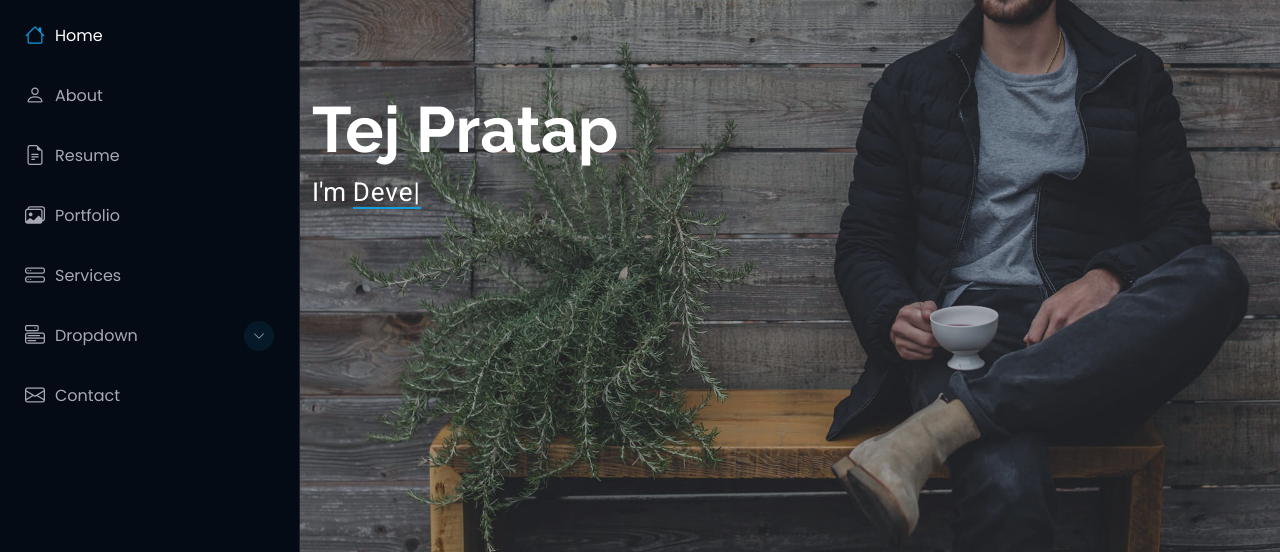
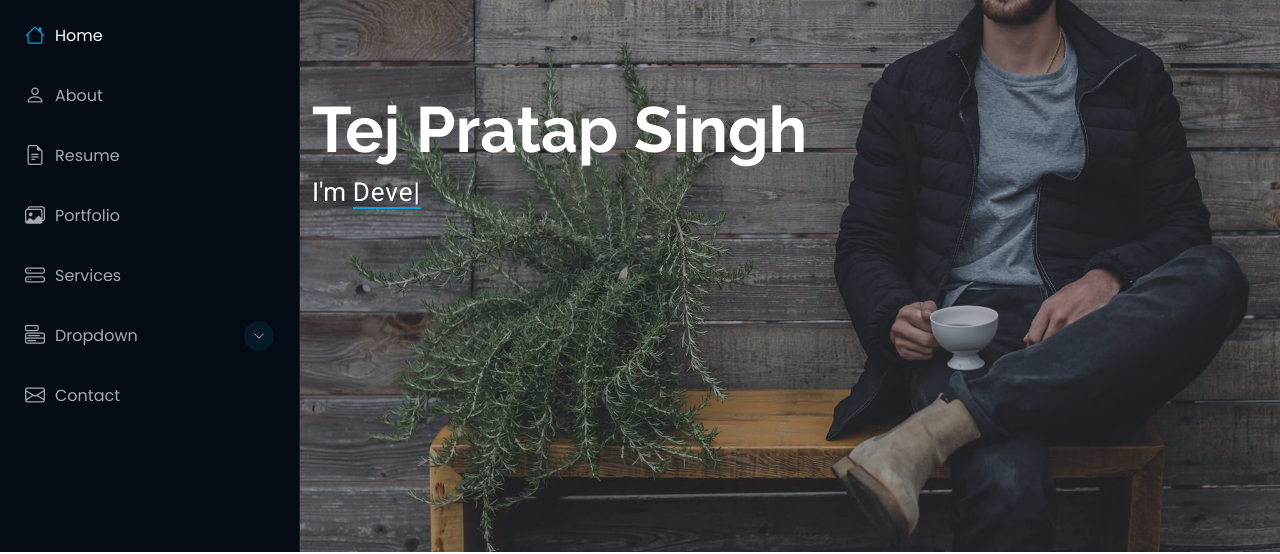
Before and after one commit to tej404/tej404, a plain HTML site: page index.html in a window 1280 px wide. Shown: the part 248-802 px from the top of the page. Drawn offline with Linux system fonts and the light colour scheme; animation ran at ten frames a second.

Commit message:
Update index.html

```diff
--- a/index.html
+++ b/index.html
@@ -97,7 +97,7 @@
       <img src="assets/img/hero-bg.jpg" alt="" data-aos="fade-in" class="">
 
       <div class="container" data-aos="fade-up" data-aos-delay="100">
-        <h2>Tej Pratap</h2>
+        <h2>Tej Pratap Singh</h2>
         <p>I'm <span class="typed" data-typed-items="Designer, Developer, Freelancer">Devops</span><span class="typed-cursor typed-cursor--blink" aria-hidden="true"></span><span class="typed-cursor typed-cursor--blink" aria-hidden="true"></span></p>
       </div>
 
```
